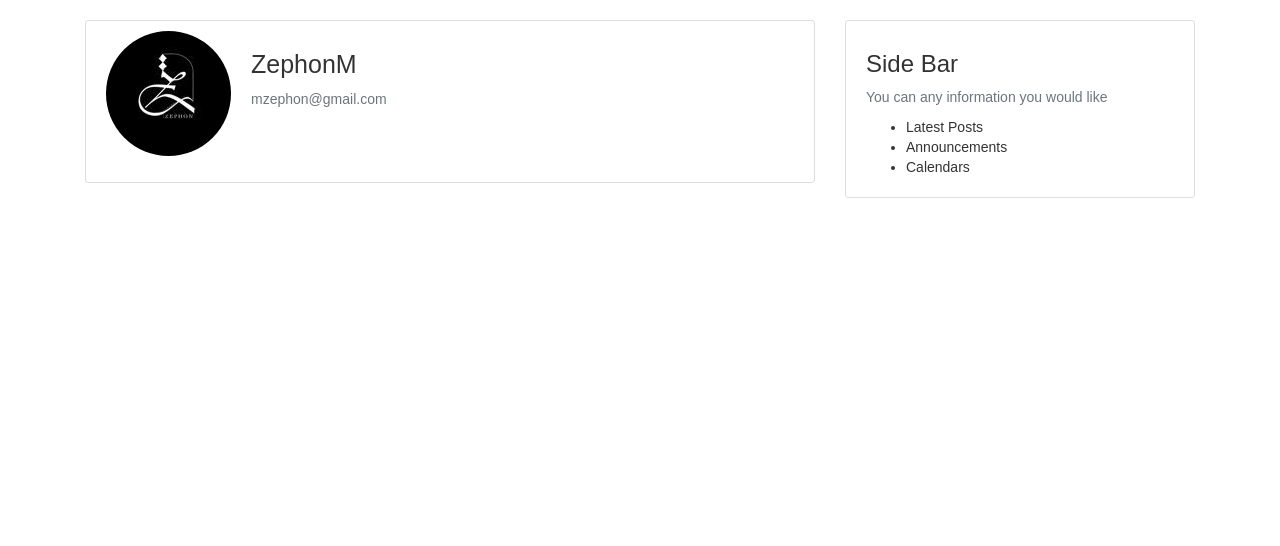
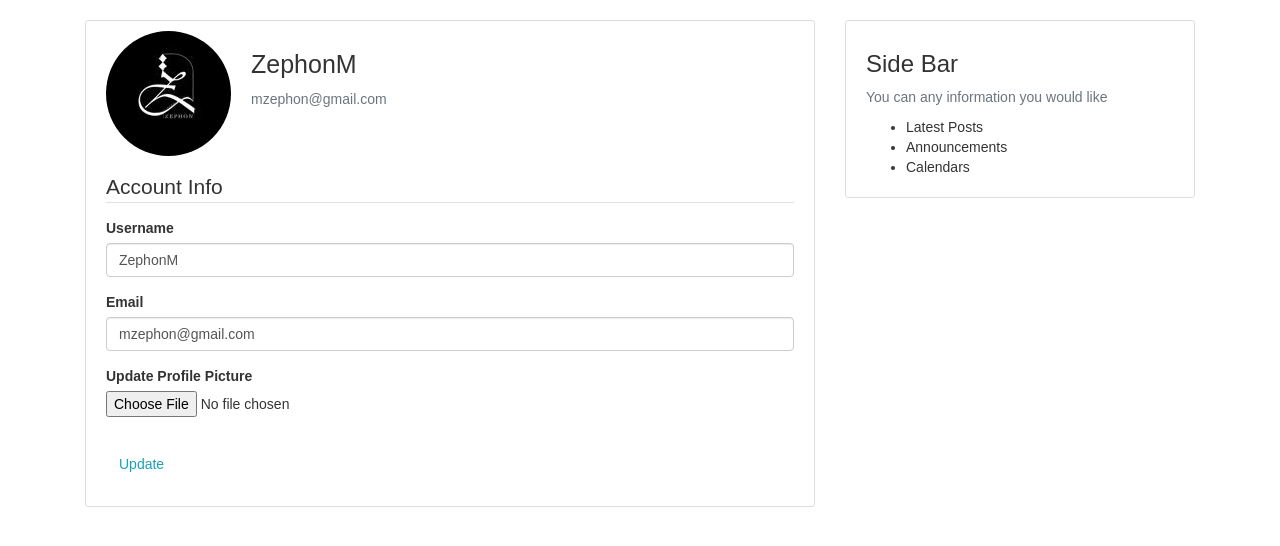
Before and after one commit to ZephonMakale/PITCH-APP, a Flask app: page /account in a window 1280 px wide. Shown: the part 62-608 px from the top of the page. Run offline with Flask 2, Linux system fonts and the light colour scheme; a user stored in the database is signed in; some libraries are stand-ins or nearby versions.

Commit message:
modify files

```diff
--- a/pitch/forms.py
+++ b/pitch/forms.py
@@ -1,4 +1,6 @@
 from flask_wtf import FlaskForm
+from flask_wtf.file import FileField, FileAllowed
+from flask_login import current_user
 from wtforms import StringField, PasswordField, SubmitField, BooleanField
 from wtforms.validators import DataRequired, Length, Email, EqualTo, ValidationError
 from pitch.models import User
@@ -26,3 +28,21 @@
     password = PasswordField('Password', validators = [DataRequired()])
     remember = BooleanField('Remember Me')
     submit = SubmitField('Login')
+
+class UpdateAccountForm(FlaskForm):
+    username = StringField('Username', validators=[DataRequired(), Length(min=2, max=20)])
+    email = StringField('Email', validators=[DataRequired(), Email()])
+    picture = FileField('Update Profile Picture', validators=[FileAllowed(['jpg', 'png'])])
+    submit = SubmitField('Update')
+
+    def validate_username(self, username):
+        if username.data != current_user.username:
+            user = User.query.filter_by(username = username.data).first()
+            if user:
+                raise ValidationError('That username is taken. Please choose a different one.')
+
+    def validate_email(self, email):
+        if email.data != current_user.email:
+            user = User.query.filter_by(email = email.data).first()
+            if user:
+                raise ValidationError('That email is taken. Please choose a different one.')
--- a/pitch/routes.py
+++ b/pitch/routes.py
@@ -1,6 +1,9 @@
+import os
+import secrets
+from PIL import Image
 from flask import render_template, url_for, flash, redirect, request
 from pitch import app, db, bcrypt
-from pitch.forms import RegistrationForm, LoginForm
+from pitch.forms import RegistrationForm, LoginForm, UpdateAccountForm
 from pitch.models import User, Post
 from flask_login import login_user, current_user, logout_user, login_required
 
@@ -63,8 +66,35 @@
     logout_user()
     return redirect(url_for('home'))
 
-@app.route("/account")
+def save_picture(form_picture):
+    random_hex = secrets.token_hex(8)
+    _, f_ext = os.path.splitext(form_picture.filename)
+    picture_fn = random_hex + f_ext
+    picture_path = os.path.join(app.root_path, 'static/profile_pics', picture_fn)
+
+    output_size = (125, 125)
+    i = Image.open(form_picture)
+    i.thumbnail(output_size)
+    i.save(picture_path)
+
+    return picture_fn
+
+
+@app.route("/account", methods = ['GET', 'POST'])
 @login_required
 def account():
+    form = UpdateAccountForm()
+    if form.validate_on_submit():
+        if form.picture.data:
+            picture_file = save_picture(form.picture.data)
+            current_user.image_file  = picture_file
+        current_user.username = form.username.data
+        current_user.email = form.email.data
+        db.session.commit()
+        flash('Your account has been updated', 'success')
+        return redirect(url_for('account'))
+    elif request.method == 'GET':
+        form.username.data = current_user.username
+        form.email.data = current_user.email
     image_file = url_for('static', filename = 'profile_pics/' + current_user.image_file)
-    return render_template('account.html', title = 'Account', image_file = image_file)
+    return render_template('account.html', title = 'Account', image_file = image_file, form = form)
--- a/pitch/templates/account.html
+++ b/pitch/templates/account.html
@@ -1,12 +1,54 @@
-{% extends 'layout.html' %}
-{% block content %}
+{% extends 'layout.html' %} {% block content %}
 <div class="content-section">
   <div class="media">
-            <img class="rounded-circle account-img" src="{{image_file}}">
+    <img class="rounded-circle account-img" src="{{image_file}}" />
     <div class="media-body">
       <h2 class="account-heading">{{current_user.username}}</h2>
       <p class="text-secondary">{{current_user.email}}</p>
     </div>
   </div>
+  <!-- FORM -->
+
+  <form action="" method="POST" enctype="multipart/form-data">
+    {{ form.hidden_tag() }}
+    <fieldset class="form-group">
+      <legend class="border-bottom mb-4">Account Info</legend>
+      <div class="form-group">
+        {{form.username.label(class="form-control-label")}} {% if
+        form.username.errors %} {{form.username(class = "form-control
+        form-control-lg is-invalid")}}
+        <div class="invalid-feedback">
+          {% for error in form.username.errors %}
+          <span>{{error}}</span>
+          {% endfor %}
+        </div>
+        {% else %} {{form.username(class="form-control form-control-lg")}} {%
+        endif %}
+      </div>
+      <div class="form-group">
+        {{form.email.label(class="form-control-label")}} {% if form.email.errors
+        %} {{form.email(class = "form-control form-control-lg is-invalid")}}
+        <div class="invalid-feedback">
+          {% for error in form.email.errors %}
+          <span>{{error}}</span>
+          {% endfor %}
+        </div>
+        {% else %} {{form.email(class="form-control form-control-lg")}} {% endif
+        %}
+      </div>
+      <div class="form-group">
+        {{form.picture.label()}}
+        {{form.picture(class="form-control-file")}}
+        {% if form.picture.errors %}
+            {% for error in form.picture.errors %}
+                <span class="text-danger">{{error}}</span></br>
+            {% endfor %}
+        {% endif %}
+      </div>
+    </fieldset>
+    <div class="form-group">
+      {{form.submit(class = "btn btn-outline-info")}}
+    </div>
+  </form>
 </div>
 {% endblock content %}
```
Also changed, not shown: pitch/site.db, pitch/static/profile_pics/02019989e79cc88f.jpg (added), pitch/static/profile_pics/8271120c234692ee.jpg (added), pitch/static/profile_pics/e6e2e55aac504c9a.jpg (added). Lines whose indentation alone changed are shown as unchanged.
